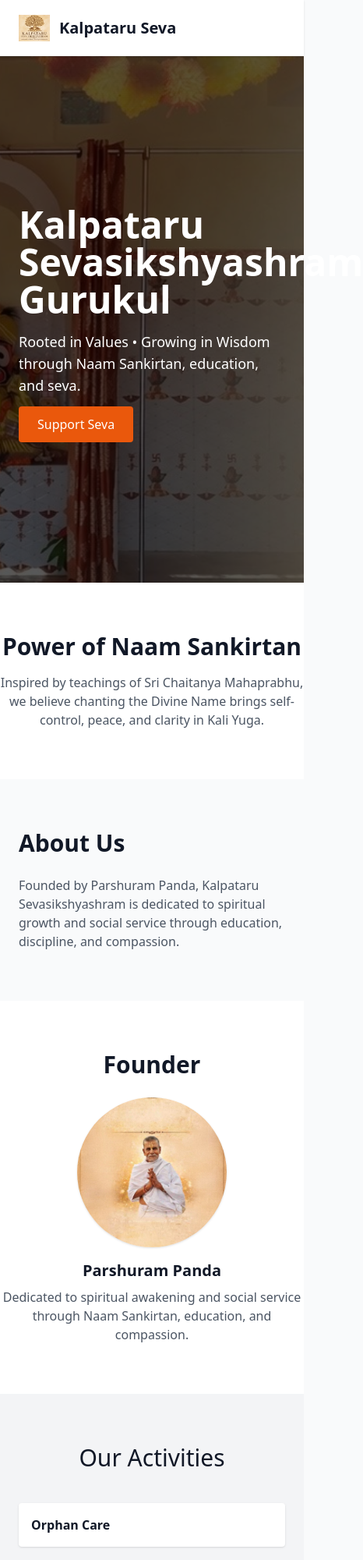
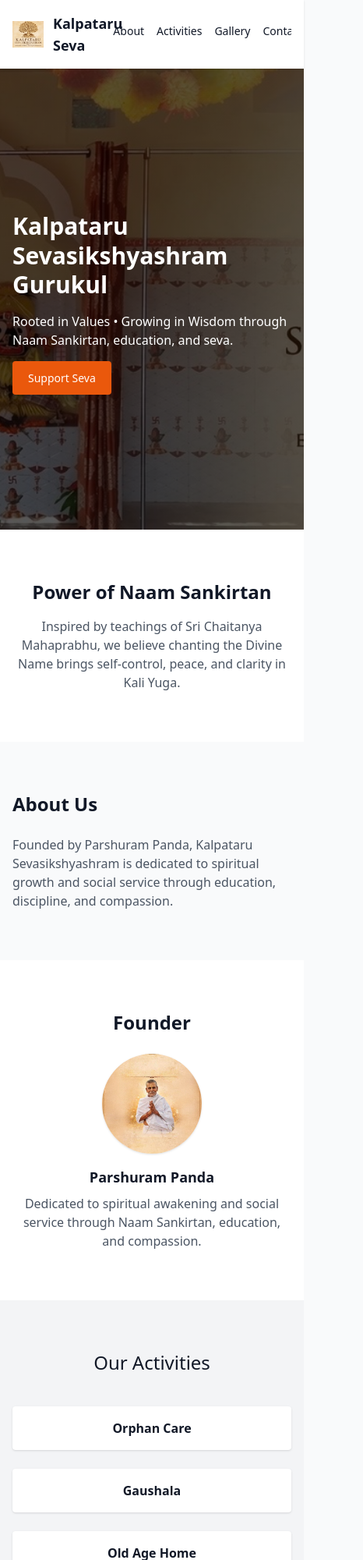
Before and after one commit to akashbsp1997-bot/Kalpataru-trust, a plain HTML site: page index.html in a window 390 px wide. Shown: the top 2000 px of the page at 78% size, 466 px wide, since content can reach past the window. Drawn offline with nearby package versions, Linux system fonts and the light colour scheme.

Commit message:
Refactor index.html for improved layout and styling
Updated HTML structure and styles for better responsiveness and readability.

```diff
--- a/index.html
+++ b/index.html
@@ -3,12 +3,9 @@
 <head>
 <meta charset="UTF-8">
 <meta name="viewport" content="width=device-width, initial-scale=1.0">
-
 <title>Kalpataru Sevasikshyashram | Naam Sankirtan & Seva</title>
 <meta name="description" content="Kalpataru Sevasikshyashram promotes Naam Sankirtan, education, gaushala, and holistic development in Odisha.">
-
 <script src="https://cdn.tailwindcss.com"></script>
-
 <style>
 html { scroll-behavior: smooth; }
 .hero-gradient {
@@ -19,118 +16,101 @@ html { scroll-behavior: smooth; }
 }
 </style>
 </head>
-
 <body class="font-sans text-gray-900 bg-gray-50">
 <!-- NAVBAR -->
 <nav class="bg-white shadow sticky top-0 z-50">
-<div class="container mx-auto px-6 py-4 flex justify-between items-center">
+<div class="container mx-auto px-4 md:px-6 py-4 flex justify-between items-center">
 <div class="flex items-center gap-3">
 <img src="images/logo.jpg" class="h-10 w-10 object-contain">
-  <h1 class="text-xl font-bold">Kalpataru Seva</h1>
+<h1 class="text-lg md:text-xl font-bold">Kalpataru Seva</h1>
 </div>
-<div class="hidden md:flex gap-6">
+<div class="flex gap-4 text-sm md:text-base overflow-x-auto">
 <a href="#about">About</a>
 <a href="#activities">Activities</a>
 <a href="#gallery">Gallery</a>
 <a href="#contact">Contact</a>
-<a href="#donate" class="bg-orange-600 text-white px-4 py-2 rounded">Donate</a>
+<a href="#donate" class="bg-orange-600 text-white px-3 py-1 md:px-4 md:py-2 rounded">Donate</a>
 </div>
 </div>
 </nav>
-
-
 <!-- HERO -->
-<section class="h-[80vh] flex items-center text-white hero-gradient px-6">
+<section class="min-h-[70vh] md:h-[80vh] flex items-center text-white hero-gradient px-4 md:px-6">
 <div class="container mx-auto">
-<h1 class="text-5xl font-bold mb-4">
+<h1 class="text-3xl md:text-5xl font-bold mb-4 leading-tight">
 Kalpataru Sevasikshyashram Gurukul
 </h1>
-<p class="text-lg max-w-xl mb-6">
+<p class="text-base md:text-lg max-w-xl mb-6">
 Rooted in Values • Growing in Wisdom through Naam Sankirtan, education, and seva.
 </p>
-<a href="#donate" class="bg-orange-600 px-6 py-3 rounded">Support Seva</a>
+<a href="#donate" class="bg-orange-600 px-5 py-3 rounded text-sm md:text-base">Support Seva</a>
 </div>
 </section>
-
-
 <!-- NAAM SANKIRTAN -->
-<section class="py-16 text-center bg-white">
-<h2 class="text-3xl font-bold mb-4">Power of Naam Sankirtan</h2>
+<section class="py-16 text-center bg-white px-4">
+<h2 class="text-2xl md:text-3xl font-bold mb-4">Power of Naam Sankirtan</h2>
 <p class="max-w-2xl mx-auto text-gray-600">
 Inspired by teachings of Sri Chaitanya Mahaprabhu, we believe chanting
 the Divine Name brings self-control, peace, and clarity in Kali Yuga.
 </p>
 </section>
-
 <!-- ABOUT -->
-<section id="about" class="py-16 container mx-auto px-6">
-<h2 class="text-3xl font-bold mb-6">About Us</h2>
+<section id="about" class="py-16 container mx-auto px-4 md:px-6">
+<h2 class="text-2xl md:text-3xl font-bold mb-6">About Us</h2>
 <p class="text-gray-600">
 Founded by Parshuram Panda, Kalpataru Sevasikshyashram is dedicated
 to spiritual growth and social service through education, discipline,
 and compassion.
 </p>
 </section>
-<section class="py-16 bg-white text-center">
-  <h2 class="text-3xl font-bold mb-6">Founder</h2>
-
-  <img src="images/founder.jpg" class="mx-auto w-48 h-48 object-cover rounded-full shadow mb-4">
-
-  <h3 class="text-xl font-semibold">Parshuram Panda</h3>
-  <p class="text-gray-600 max-w-xl mx-auto mt-2">
-    Dedicated to spiritual awakening and social service through Naam Sankirtan, education, and compassion.
-  </p>
+<!-- FOUNDER -->
+<section class="py-16 bg-white text-center px-4">
+<h2 class="text-2xl md:text-3xl font-bold mb-6">Founder</h2>
+<img src="images/founder.jpg" class="mx-auto w-32 h-32 md:w-48 md:h-48 object-cover rounded-full shadow mb-4">
+<h3 class="text-lg md:text-xl font-semibold">Parshuram Panda</h3>
+<p class="text-gray-600 max-w-xl mx-auto mt-2">
+Dedicated to spiritual awakening and social service through Naam Sankirtan, education, and compassion.
+</p>
 </section>
 <!-- ACTIVITIES -->
-<section id="activities" class="bg-gray-100 py-16">
-<div class="container mx-auto px-6">
-<h2 class="text-3xl text-center mb-10">Our Activities</h2>
-
-<div class="grid md:grid-cols-4 gap-6">
-<div class="bg-white p-4 shadow rounded">
+<section id="activities" class="bg-gray-100 py-16 px-4 md:px-6">
+<div class="container mx-auto">
+<h2 class="text-2xl md:text-3xl text-center mb-10">Our Activities</h2>
+<div class="grid grid-cols-1 sm:grid-cols-2 md:grid-cols-4 gap-6">
+<div class="bg-white p-4 shadow rounded text-center">
 <h3 class="font-bold">Orphan Care</h3>
 </div>
-
-<div class="bg-white p-4 shadow rounded">
+<div class="bg-white p-4 shadow rounded text-center">
 <h3 class="font-bold">Gaushala</h3>
 </div>
-
-<div class="bg-white p-4 shadow rounded">
+<div class="bg-white p-4 shadow rounded text-center">
 <h3 class="font-bold">Old Age Home</h3>
 </div>
-
-<div class="bg-white p-4 shadow rounded">
+<div class="bg-white p-4 shadow rounded text-center">
 <h3 class="font-bold">Temples & Maths</h3>
 </div>
 </div>
-
 </div>
 </section>
-
 <!-- GALLERY -->
-<section id="gallery" class="py-16 container mx-auto px-6">
-<h2 class="text-3xl text-center mb-10">Gallery</h2>
-<div id="gallery-grid" class="grid md:grid-cols-3 gap-4"></div>
+<section id="gallery" class="py-16 container mx-auto px-4 md:px-6">
+<h2 class="text-2xl md:text-3xl text-center mb-10">Gallery</h2>
+<div id="gallery-grid" class="grid grid-cols-1 sm:grid-cols-2 md:grid-cols-3 gap-4"></div>
 </section>
-
 <!-- DONATE -->
-<section id="donate" class="bg-orange-600 text-white text-center py-16">
-<h2 class="text-3xl mb-4">Support Our Seva</h2>
+<section id="donate" class="bg-orange-600 text-white text-center py-16 px-4">
+<h2 class="text-2xl md:text-3xl mb-4">Support Our Seva</h2>
 <p>UPI ID: kalpataru@upi</p>
 <p class="mt-2 text-sm">(Scan QR or contact us for donations)</p>
 </section>
-
 <!-- CONTACT -->
-<section id="contact" class="py-16 text-center">
-<h2 class="text-2xl font-bold">Contact</h2>
-<p>Email: info@kalpataru.org</p>
+<section id="contact" class="py-16 text-center px-4">
+<h2 class="text-xl md:text-2xl font-bold">Contact</h2>
+<p>Mob no:- 6370879021</p>
 </section>
-
 <!-- FOOTER -->
 <footer class="bg-gray-900 text-white text-center py-6">
 <p>© 2026 Kalpataru Sevasikshyashram | Lahunipada</p>
 </footer>
-
 <!-- SCRIPT -->
 <script>
 const images = [
@@ -148,6 +128,6 @@ div.innerHTML = `<img src="${url}" class="rounded shadow w-full h-64 object-cove
 grid.appendChild(div);
 });
 </script>
-
 </body>
 </html>
+:::
```
